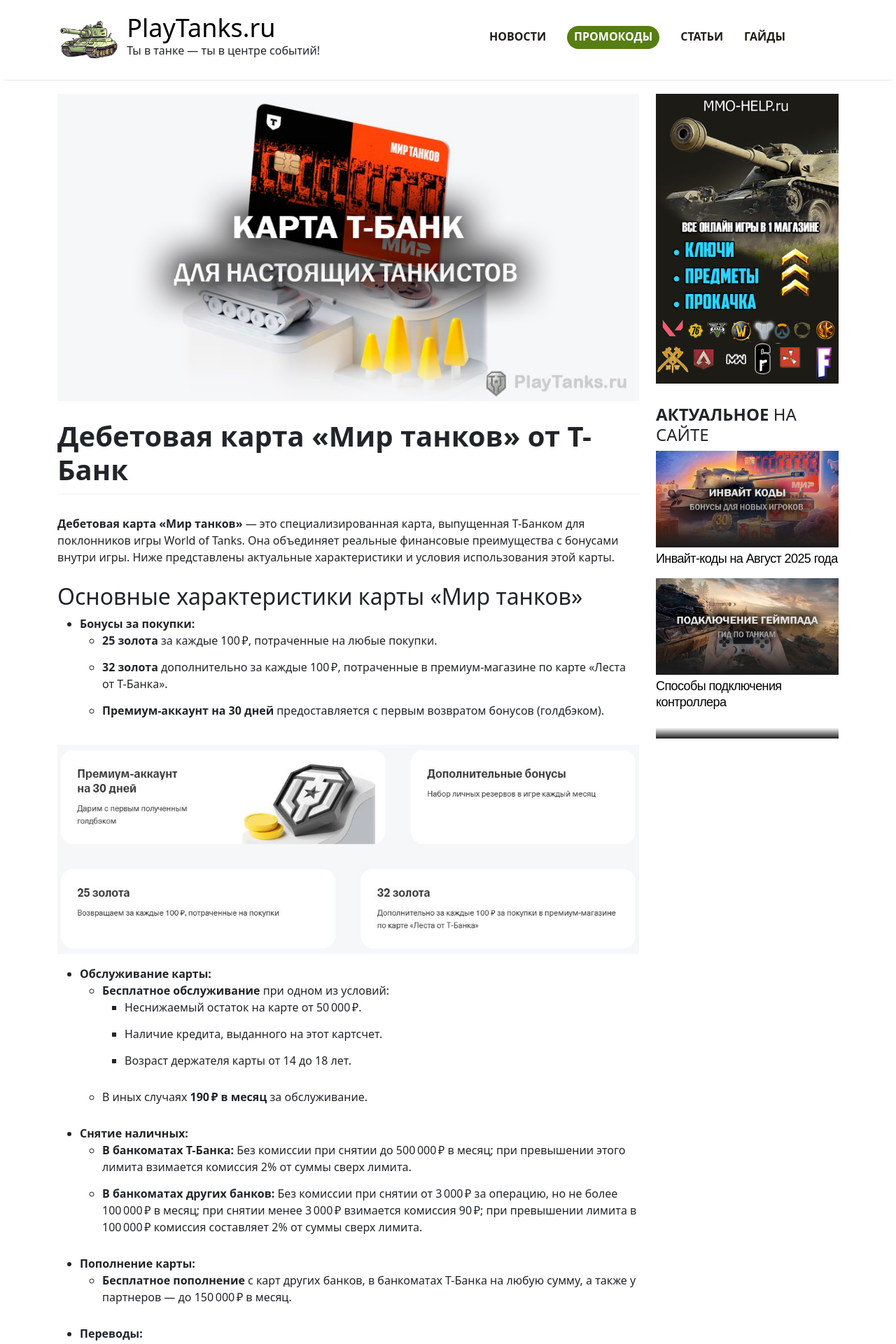
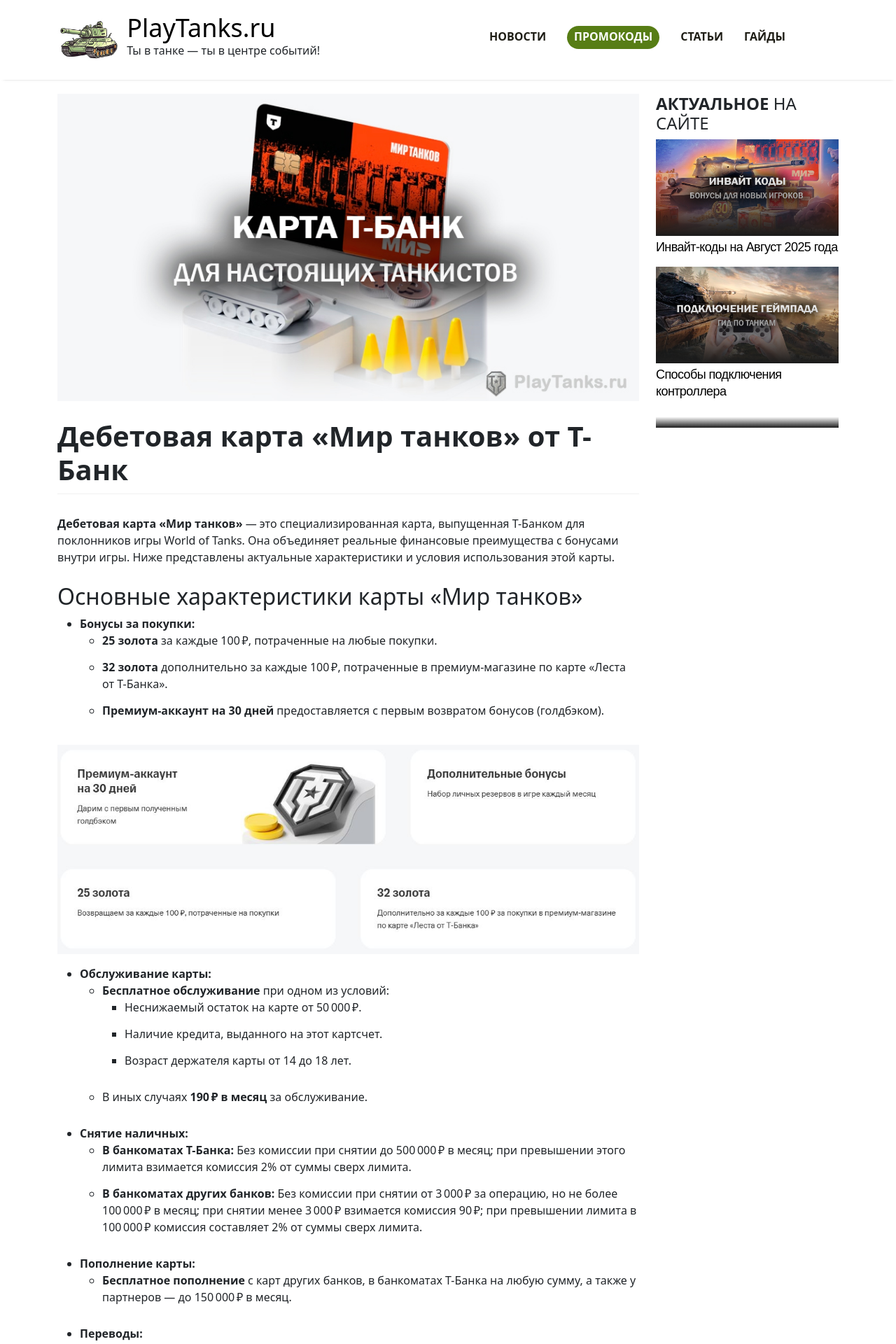
Before and after one commit to stblog/stblog.github.io, a Jekyll site: the page built from _posts/2025-04-04-karta-t-bank-mir-tankov-lesta.markdown, in a window 1280 px wide. Shown: the top 1920 px of the page at 70% size. Built offline with Jekyll 4.4.1, drawn with Linux system fonts in a browser that asks for light colours; our own code applies the rules of GitHub Pages for plain Markdown files.

Commit message:
Update sidebar-post.html

```diff
--- a/_includes/sidebar-post.html
+++ b/_includes/sidebar-post.html
@@ -1,4 +1,4 @@
-<div style="display: NONE1; margin-bottom: 30px;">
+<div style="display: NONE; margin-bottom: 30px;">
 	<a href="https://mmo-help.ru/game/world-of-tanks/catalog/wot-premium-i-nabory/world-of-tanks-a-birthday-pack" target="_blank" rel="nofollow"><img class="shop-img" src="/uploads/WOT33.png"></a>
 </div>
 <div style="display: NONE; margin-bottom: 30px;">
```
